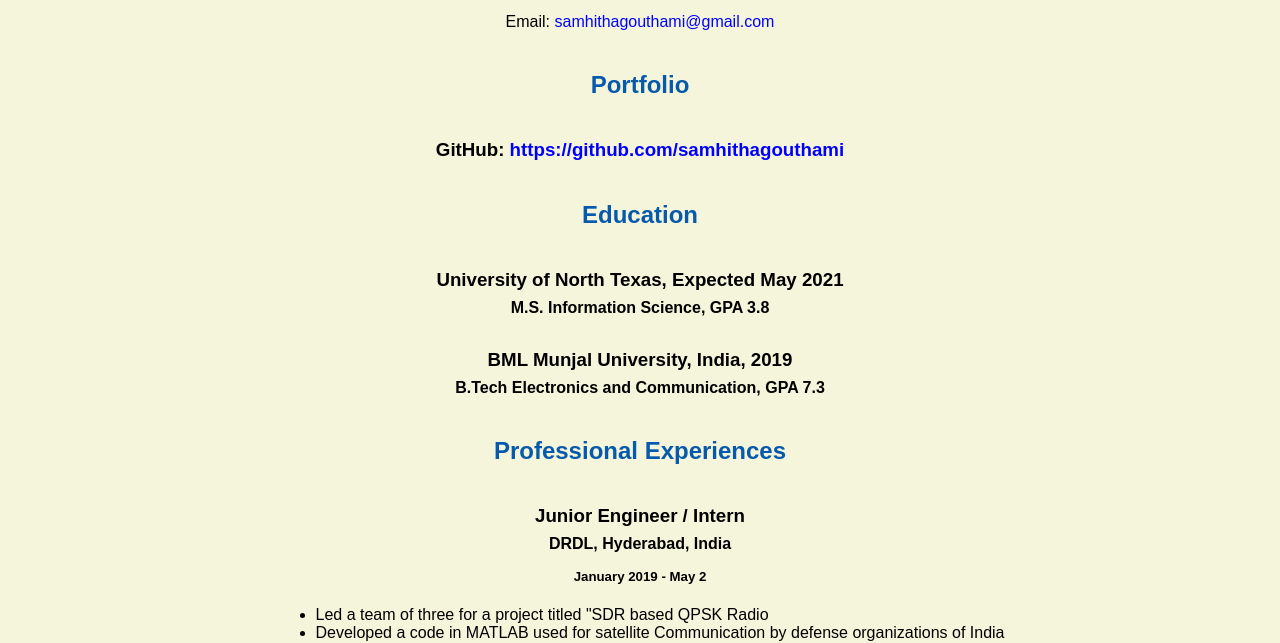
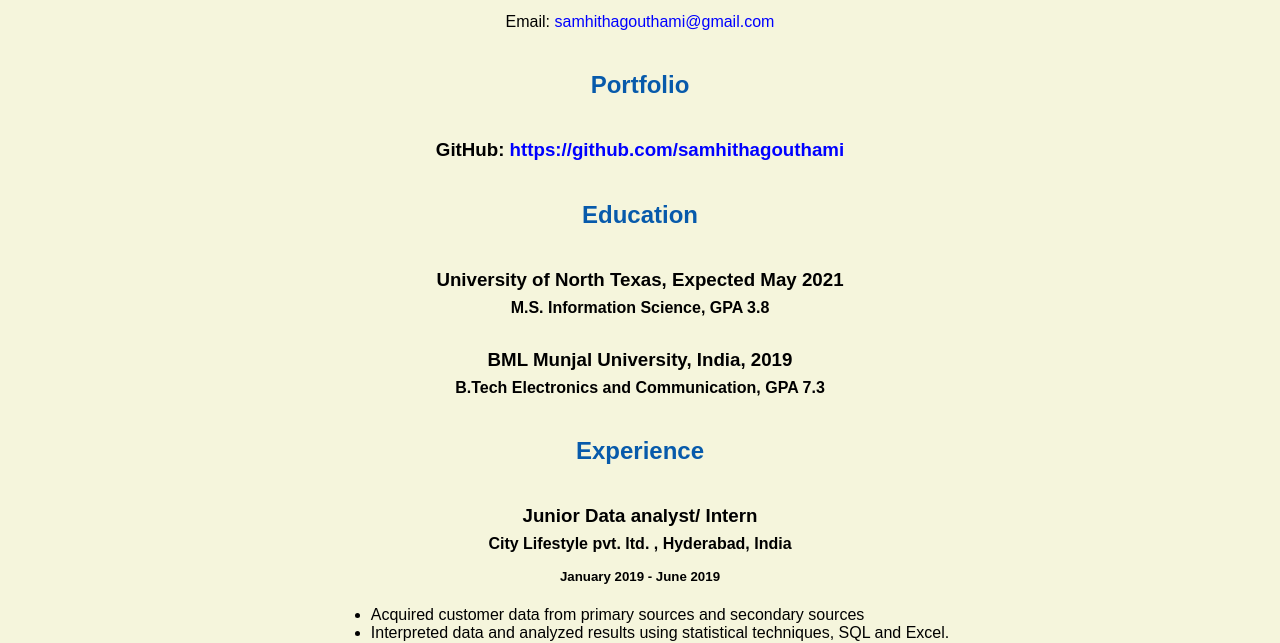
Before and after one commit to gouthamisamhitha/gouthamisamhitha.github.io, a plain HTML site: page resume.html in a window 1280 px wide. Shown: the part 164-807 px from the top of the page. Drawn offline with Linux system fonts and the light colour scheme.

Commit message:
Update resume.html

```diff
--- a/resume.html
+++ b/resume.html
@@ -38,14 +38,14 @@
     <h4> B.Tech Electronics and Communication, GPA 7.3</h4>
 
 
-    <h2>Professional Experiences</h2>
+    <h2>Experience</h2>
 
-    <h3>Junior Engineer / Intern</h3>
-    <h4>DRDL, Hyderabad, India</h4>
-    <h5>January 2019 - May 2</h5>
+    <h3>Junior Data analyst/ Intern</h3>
+    <h4>City Lifestyle pvt. ltd. , Hyderabad, India</h4>
+    <h5>January 2019 - June 2019</h5>
       <ul>
-        <li>Led a team of three for a project titled "SDR based QPSK Radio</li>
-        <li>Developed a code in MATLAB used for satellite Communication by defense organizations of India</li>
+        <li>Acquired customer data from primary sources and secondary sources</li>
+        <li>Interpreted data and analyzed results using statistical techniques, SQL and Excel.</li>
       </ul>
 
     <h3>Embedded developer / Intern</h3>
```
